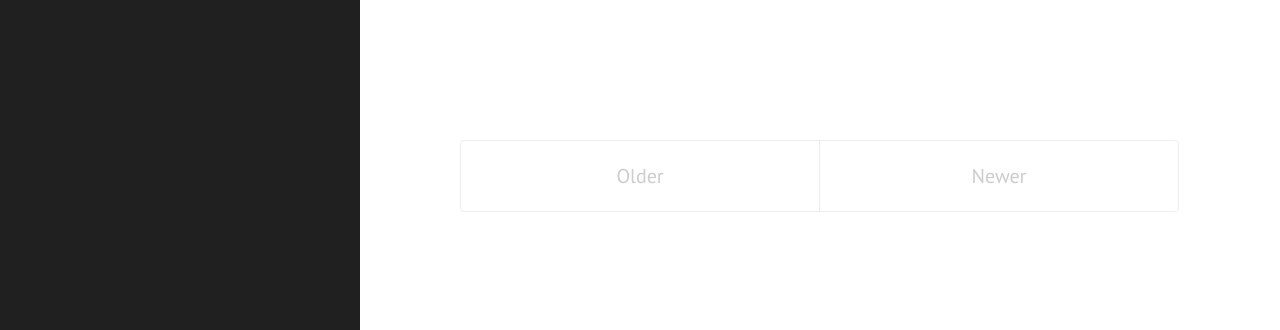
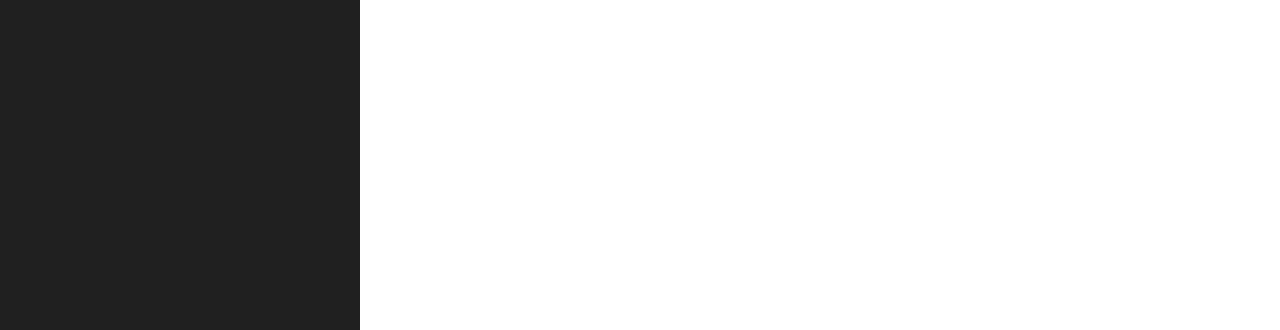
Before and after one commit to mohanrajendran/mohanrajendran.github.io, a Jekyll site: the page built from index.html, in a window 1280 px wide. Shown: the top 330 px of the page. Built offline with Jekyll 4.4.1, drawn with Linux system fonts in a browser that asks for light colours; the list of posts is cut into pages by our own code.

```diff
--- a/_config.yml
+++ b/_config.yml
@@ -10,9 +10,6 @@ tagline:             'Personal Website'
 description:         'Personal Website'
 url:                 mohanrajendran.com
 baseurl:             /
-excerpt_separator:   <!--excerpt-->
-paginate:            5
-gems:                [jekyll-paginate]
 
 # About/contact
 author:
--- a/index.html
+++ b/index.html
@@ -2,36 +2,3 @@
 title: "Home"
 layout: default
 ---
-
-<div class="posts">
-  {% for post in paginator.posts %}
-  <div class="post">
-    <h1 class="post-title">
-      <a href="{{ post.url }}">
-        {{ post.title }}
-      </a>
-    </h1>
-
-    <span class="post-date">{{ post.date | date_to_string }}</span>
-
-    <article> {{ post.excerpt }} </article>
-  </div>
-  {% endfor %}
-</div>
-
-<div class="pagination">
-  {% if paginator.next_page %}
-    <a class="pagination-item older" href="/page{{paginator.next_page}}">Older</a>
-  {% else %}
-    <span class="pagination-item older">Older</span>
-  {% endif %}
-  {% if paginator.previous_page %}
-    {% if paginator.page == 2 %}
-      <a class="pagination-item newer" href="/">Newer</a>
-    {% else %}
-      <a class="pagination-item newer" href="/page{{paginator.previous_page}}">Newer</a>
-    {% endif %}
-  {% else %}
-    <span class="pagination-item newer">Newer</span>
-  {% endif %}
-</div>
--- a/public/css/poole.css
+++ b/public/css/poole.css
@@ -148,9 +148,13 @@ abbr[title] {
 }
 
 /* Code */
+@font-face {
+  font-family: FiraCodeRetina;
+  src: url(../FiraCode-Retina.ttf)
+}
 code,
 pre {
-  font-family: Menlo, Monaco, "Courier New", monospace;
+  font-family: FiraCodeRetina, Menlo, Monaco, "Courier New", monospace;
 }
 code {
   padding: .25em .5em;
```
Also changed, not shown: public/FiraCode-Retina.ttf (added).
